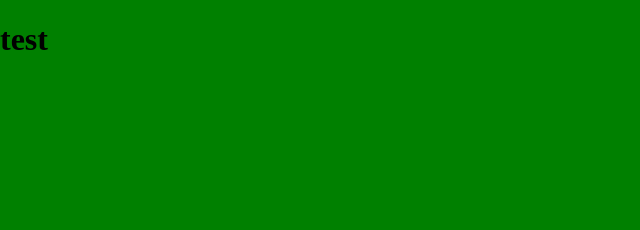
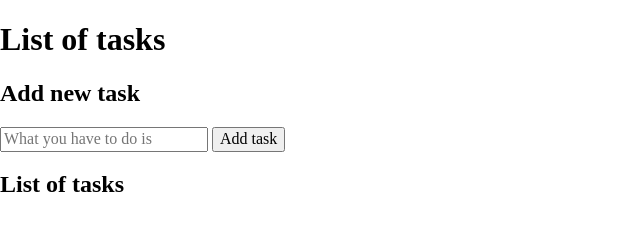
Before and after one commit to SzymonRojek/to-do-list-app, a website built with Parcel: page src/index.html in a window 1280 px wide. Shown: the whole page, without its empty margins (0-640 px from the left). Built offline with nearby package versions, Linux system fonts and the light colour scheme.

Commit message:
create html structure for todo list

```diff
--- a/src/css/main.scss
+++ /dev/null
@@ -1,3 +0,0 @@
-body {
-  background-color: green;
-}
--- a/src/index.html
+++ b/src/index.html
@@ -15,7 +15,22 @@
 </head>
 
 <body>
-  <h1>test</h1>
+  <main class="container">
+    <header>
+      <h1>List of tasks</h1>
+    </header>
+    <section class="section">
+      <h2>Add new task</h2>
+      <form class="form js-form">
+        <input class=" form__field js-newTask" placeholder="What you have to do is">
+        <button class="form__button">Add task</button>
+      </form>
+    </section>
+    <section class="section">
+      <h2>List of tasks</h2>
+      <ul class="list js-tasks"></ul>
+    </section>
+  </main>
 </body>
 
 </html>
```
Also changed, not shown: src/css/main.css, 1 other file.
